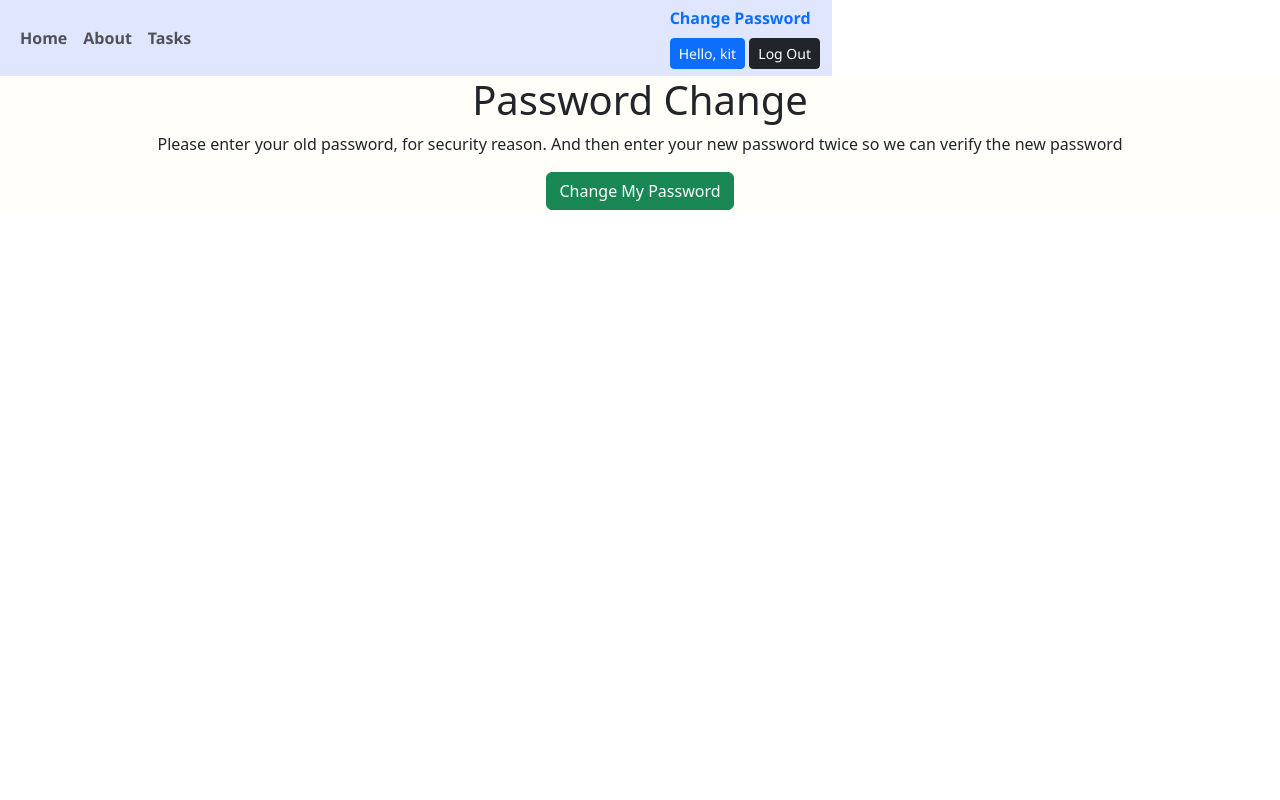
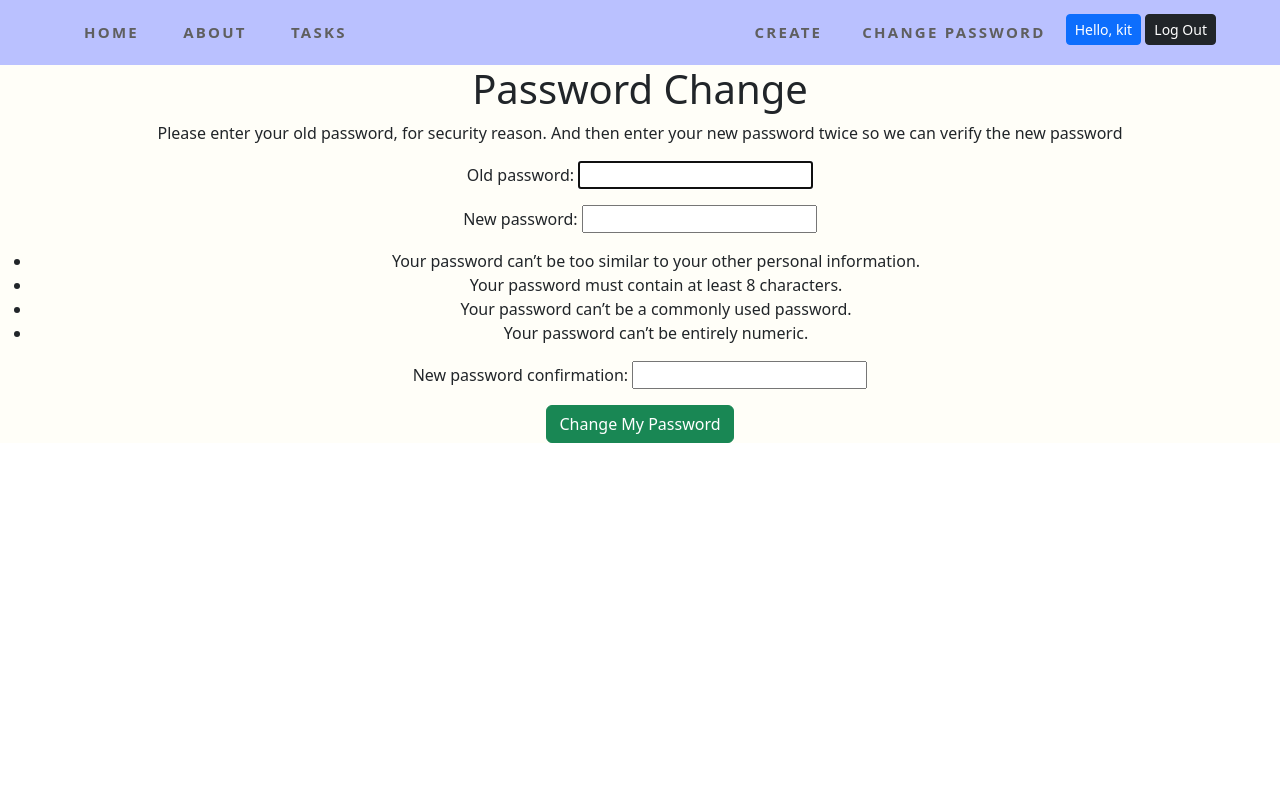
Before and after one commit to ctwohofakit/issue_mgr, a Django app: page /accounts/password_change/ in a window 1280 px wide. Run offline with Django 4.2, Linux system fonts and the light colour scheme; a user stored in the database is signed in; parts of the project's set-up code (start-up, migrations or seed data) failed here and were passed over.

Commit message:
assingment 4

```diff
--- a/accounts/admin.py
+++ b/accounts/admin.py
@@ -1,6 +1,7 @@
 from django.contrib import admin
-from .models import Role,Team
+from .models import Role,Team,CustomUser
 # Register your models here.
 
 admin.site.register(Role)
 admin.site.register(Team)
+admin.site.register(CustomUser)
--- a/config/urls.py
+++ b/config/urls.py
@@ -23,4 +23,5 @@ urlpatterns = [
     path('', include("pages.urls")),
     path('accounts/', include("django.contrib.auth.urls")),
     path('accounts/',include("accounts.urls")),
+    path('issues/', include("issues.urls")),
 ]
--- a/issues/admin.py
+++ b/issues/admin.py
@@ -1,5 +1,6 @@
 from django.contrib import admin
-from .models import Status
+from .models import Status,Issue
 # Register your models here.
 
 admin.site.register(Status)
+admin.site.register(Issue)
--- /dev/null
+++ b/issues/urls.py
@@ -0,0 +1,13 @@
+from django.urls import path
+from issues import views
+from .views import IssueListView,IssueDetailView, IssueCreateView,IssueUpdateView,IssueDeleteView
+
+urlpatterns=[
+    path("", views.IssueListView.as_view(), name="list"),
+    path("new/",views.IssueCreateView.as_view(), name="new"),
+
+    path("<int:pk>/",views.IssueDetailView.as_view(), name="detail"),
+    path("<int:pk>/edit/",views.IssueUpdateView.as_view(), name="edit"),
+    path("<int:pk>/delete/",views.IssueDeleteView.as_view(), name="delete"),
+
+]
--- a/pages/urls.py
+++ b/pages/urls.py
@@ -4,5 +4,4 @@ from .views import HomePageView, AboutPageView,TasksPageView
 urlpatterns=[
     path("", HomePageView.as_view(), name="home"),
     path("about/", AboutPageView.as_view(), name="about"),
-    path("tasks/",TasksPageView.as_view(), name="tasks"),
 ]
--- a/static/css/base.css
+++ b/static/css/base.css
@@ -3,20 +3,46 @@
     padding: 0;
 }
 
-body{
-    min-height: 100vh;
+
+
+.topnav{
+    font-size: 15px !important;
 }
 
 
-.navbar{
-    background-color: #e1e6ff;
+
+.navbar {
+    background-color: #bac1ff;
     padding: 0.4rem 0;
+    position: sticky;
     top: 0;
-    width: 65%;
     z-index: 999;
+}
+.navbar img{
+    width:40px;
+}
+.nav-container {
+    width: 90%;
+    max-width: 1200px;
+    margin: 0 auto;
+    display: flex;
+    align-items: center;
+    justify-content: space-between;
+}
+.nav-right{
+    display: flex;
+}
+a{
+    color: #5f5f5f;
+    text-transform: uppercase;
+    text-decoration: none;
+    letter-spacing: 0.15em;
+    display: inline-block;
+    padding: 15px 20px;
+    position: relative;
     font-weight: bold;
-    font-family:'Segoe UI', Tahoma, Geneva, Verdana, sans-serif;
 }
+
 
 .content-body{
     width: 100%;
@@ -58,18 +84,37 @@ body{
     border-radius: 5px;
 }
 
+.login-form{
+    text-align: center;
 
+}
 
 .kanban-column {
     display: inline-block;
     height:auto;
-    width: 300px;
+    width: 310px;
     margin: 0 15px;
     background-color: #fdedcc;
     border-radius: 10px;
     padding: 10px;
+    padding-right: 10px;
 }
 
+.post{
+    text-align: center;
+
+}
+
+.post p{
+    padding-left: 100px;
+    padding-right: 100px;
+    text-align: left;
+    padding-top: 30px;
+}
+.edit-set{
+    margin-left: 80%;
+    width:250px;
+}
 .kancolumn {
     display: inline-block;
     height:auto;
--- a/templates/base.html
+++ b/templates/base.html
@@ -13,38 +13,33 @@
 </head>
 <body>
 
-<nav class="navbar navbar-expand-lg">
-    <div class="container-fluid">
-      <button class="navbar-toggler" type="button" data-bs-toggle="collapse" data-bs-target="#navbarNav" aria-controls="navbarNav" aria-expanded="false" aria-label="Toggle navigation">
-        <span class="navbar-toggler-icon"></span>
-      </button>
-      <div class="collapse navbar-collapse" id="navbarNav">
-        <ul class="navbar-nav">
-          <li class="nav-item">
-            <a class="nav-link" href="{% url 'home'%}">Home</a>
-          </li>
-          <li class="nav-item">
-            <a class="nav-link" href="{% url 'about'%}">About</a>
-          </li>
-          <li class="nav-item">
-            <a class="nav-link" href="{% url 'tasks'%}">Tasks</a>
-          </li>
-        </ul>
+<nav>
+  <div class="navbar">
+    <div class="nav-container">
+      <div>
+        <a class="topnav" href="{% url 'home'%}">Home</a>
+        <a class="topnav" href="{% url 'about'%}">About</a>
+        <a class="topnav" href="{% url 'list'%}">Tasks</a>
+
+
 
       </div>
       <div class="nav-right">
       {%if user.is_authenticated %}
-          <a class="topnav" style="text-decoration: none; " href="{% url 'password_change'%}">Change Password </a>
+        <a class="topnav" href="{% url 'new'%}">Create</a>
+        <a class="topnav" href="{% url 'password_change'%}">Change Password </a>
         <form class="pt-2" method="POST" action="{%url 'logout'%}">
           {%csrf_token%}
           <label class="btn btn-primary btn-sm" >Hello, {{user.username}}</label>
           <input type="submit"  class="btn btn-dark btn-sm" value="Log Out">
         </form>
       {%else%}
-          <a class="topnav" style="text-decoration: none;    color:rgb(61, 61, 61);" href="{% url 'signup' %}">Sign up</a>
-          <a class="topnav" style="text-decoration: none;    color:rgb(61, 61, 61); " href="{% url 'login' %}">Log In</a>
+        <a class="topnav"  href="{% url 'signup' %}">Sign up</a>
+        <a class="topnav"  href="{% url 'login' %}">Log In</a>
       {%endif%}
   </div>
+  </div>
+
 </nav>
 
 <div class="content-body">
--- a/templates/registration/password_change_form.html
+++ b/templates/registration/password_change_form.html
@@ -11,6 +11,7 @@
 
     <form class="login-form" method="POST">
         {%csrf_token%}
+        {{ form.as_p }}
         <input class="btn btn-success d-block mx-auto" type="submit" value="Change My Password">
     </form>
 </div>
```
Also changed, not shown: issues/views.py (+89 -2 lines), templates/issues/delete.html (added, +16 -0 lines), templates/issues/detail.html (added, +22 -0 lines), templates/issues/edit.html (added, +18 -0 lines), templates/issues/list.html (added, +98 -0 lines), templates/issues/new.html (added, +19 -0 lines), templates/pages/tasks.html (deleted, +0 -58 lines), db.sqlite3. Lines whose indentation alone changed are shown as unchanged.
